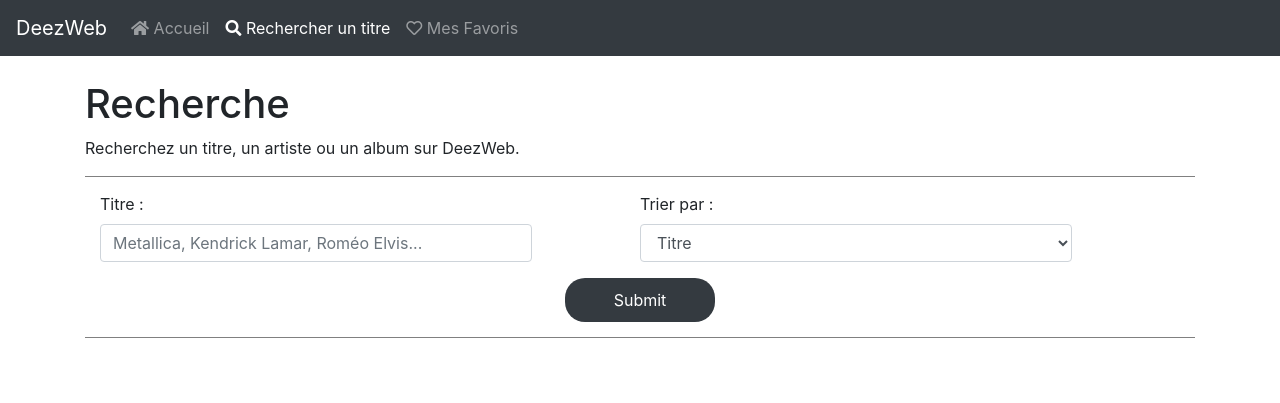
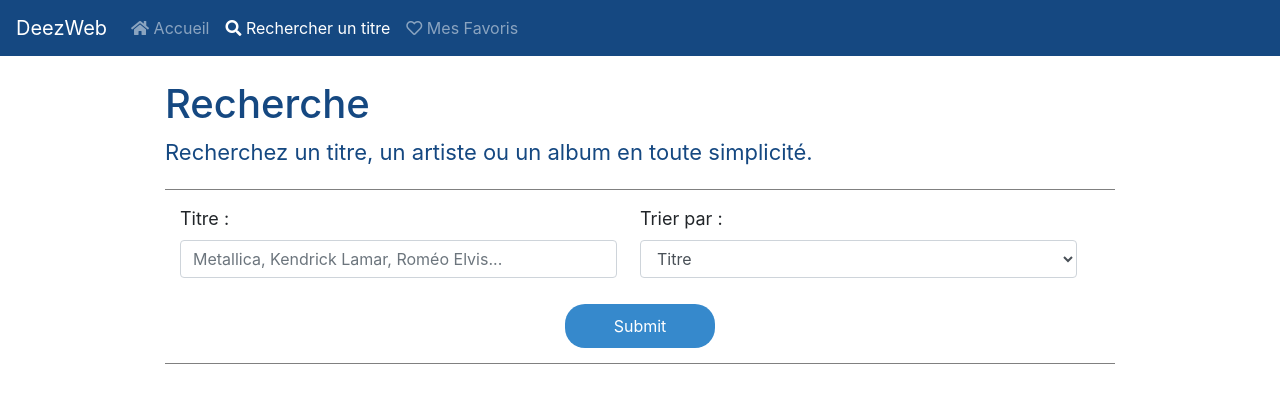
Before and after one commit to gussaille/deezweb, a PHP site: page /search.html in a window 1280 px wide. Shown: the top 403 px of the page. Run offline with PHP 8.4, Linux system fonts and the light colour scheme; some libraries are stand-ins or nearby versions.

Commit message:
Intégration + palette

```diff
--- a/css/index.css
+++ b/css/index.css
@@ -1,9 +1,11 @@
 .blockTitle{
-    background:#E9E9E9;
+    background:#EAFAFF;
     width:100%;
     max-width:780px;
+    border-radius:20px;
     margin:15px auto;
     display:flex;
+    color:#154881;
     align-items:center;
     justify-content: center;
     flex-direction: column;
--- a/css/search.css
+++ b/css/search.css
@@ -13,10 +13,14 @@
 .form-group{
     width:50%;
 }
+.form-group label{
+    font-size:18px
+}
 .form-group input, .form-group select{
-    width:80%;
+    width:95%;
 }
 .form .btn-submit{
+    background-color:#3689CC;
     max-width:150px;
     border:none;
     padding:10px;
@@ -24,8 +28,10 @@
     color:white;
     width:80%;
     border-radius:20px;
-    margin:0 auto;
-
+    margin:10px auto 0;
+}
+.form .btn-submit:hover{
+    background-color: #154881;
 }
 .tracklist{
     width:90%;
--- a/css/style.css
+++ b/css/style.css
@@ -1,11 +1,17 @@
+.navbar{
+    background-color:#154881;
+    color:white;
+}
 .navbar-brand:hover{
     animation: spinner 0.6s ease-in;
 }
 .container{
+    max-width:980px;
     margin:30px auto;
 }
 .container h1{
     font-size:40px;
+    color:#154881;
 }
 .favorites-link i{
     transition: 0.5s ease-in;
@@ -13,6 +19,11 @@
 .favorites-link:hover i{
     color:rgba(223, 21, 21, 0.877);
     transition: 0.5s ease-in;
+}
+.instruction{
+    color:#154881;
+    font-size:22px;
+    margin-bottom:20px;
 }
 .card{
     border-radius:12px;
@@ -105,6 +116,11 @@
     background-color:transparent;
     outline:none;
 }
+.removeFavorites:hover{
+    background:#F0F0F0;
+    color:black;
+    border:1px solid black;
+}
 @keyframes fade{
     from{
         opacity:0;
--- a/index.html
+++ b/index.html
@@ -14,8 +14,8 @@
     <link rel='stylesheet' type='text/css' media='screen' href='css/index.css'>
 </head>
 <body>
-    <nav class="navbar navbar-dark bg-dark navbar-expand-sm">
-        <a class="navbar-brand" href="index.html">DeezWeb</a>
+  <nav class="navbar navbar-dark navbar-expand-sm">
+    <a class="navbar-brand" href="index.html">DeezWeb</a>
         <button class="navbar-toggler" type="button" data-toggle="collapse" data-target="#navbarNavDropdown" aria-controls="navbarNavDropdown" aria-expanded="false" aria-label="Toggle navigation">
           <span class="navbar-toggler-icon"></span>
         </button>
@@ -36,7 +36,7 @@
       <main class="container mt-5">
         <section class="blockTitle">
           <h1>Bienvenue sur DeezWeb</h1>
-          <p>Écoutez de la musique partout où vous le désirez.</p>
+          <p class="instruction">Écoutez votre musique partout où vous le désirez.</p>
         </section>
         <section class="randomFavorite" id="randomFavorite">
 
--- a/js/search.js
+++ b/js/search.js
@@ -33,7 +33,7 @@ $(document).ready(function(){
         }).done(function(musiques) {
             console.log(musiques);
 
-                if(inputValue.length != 0){
+            if(inputValue.length != 0){
 
                 for (let i = 1; i < musiques.data.length; i++) {
                     var cover = musiques.data[i].album.cover;
--- a/search.html
+++ b/search.html
@@ -14,7 +14,7 @@
     <link rel='stylesheet' type='text/css' media='screen' href='css/search.css'>
 </head>
 <body id="search">
-    <nav class="navbar navbar-dark bg-dark navbar-expand-sm">
+    <nav class="navbar navbar-dark navbar-expand-sm">
         <a class="navbar-brand" href="index.html">DeezWeb</a>
         <button class="navbar-toggler" type="button" data-toggle="collapse" data-target="#navbarNavDropdown" aria-controls="navbarNavDropdown" aria-expanded="false" aria-label="Toggle navigation">
           <span class="navbar-toggler-icon"></span>
@@ -36,7 +36,7 @@
 
     <main class="container mt-4">
         <h1>Recherche</h1>
-        <p>Recherchez un titre, un artiste ou un album sur DeezWeb.</p>
+        <p class="instruction">Recherchez un titre, un artiste ou un album en toute simplicité.</p>
 
         <form class="form" id="form" method="get" action="">
             <div class="form-group">
@@ -53,7 +53,7 @@
                     <option value="rank">Les mieux notés</option>
                 </select>
             </div>
-            <input type="submit" id="submit" class="btn-submit bg-dark">
+            <input type="submit" id="submit" class="btn-submit">
         </form>
 
         <!--Container for TrackCard-->
```
Also changed, not shown: css/favorites.css (+7 -0 lines), favorites.html (+4 -3 lines), js/index.js (line endings or trailing spaces).
